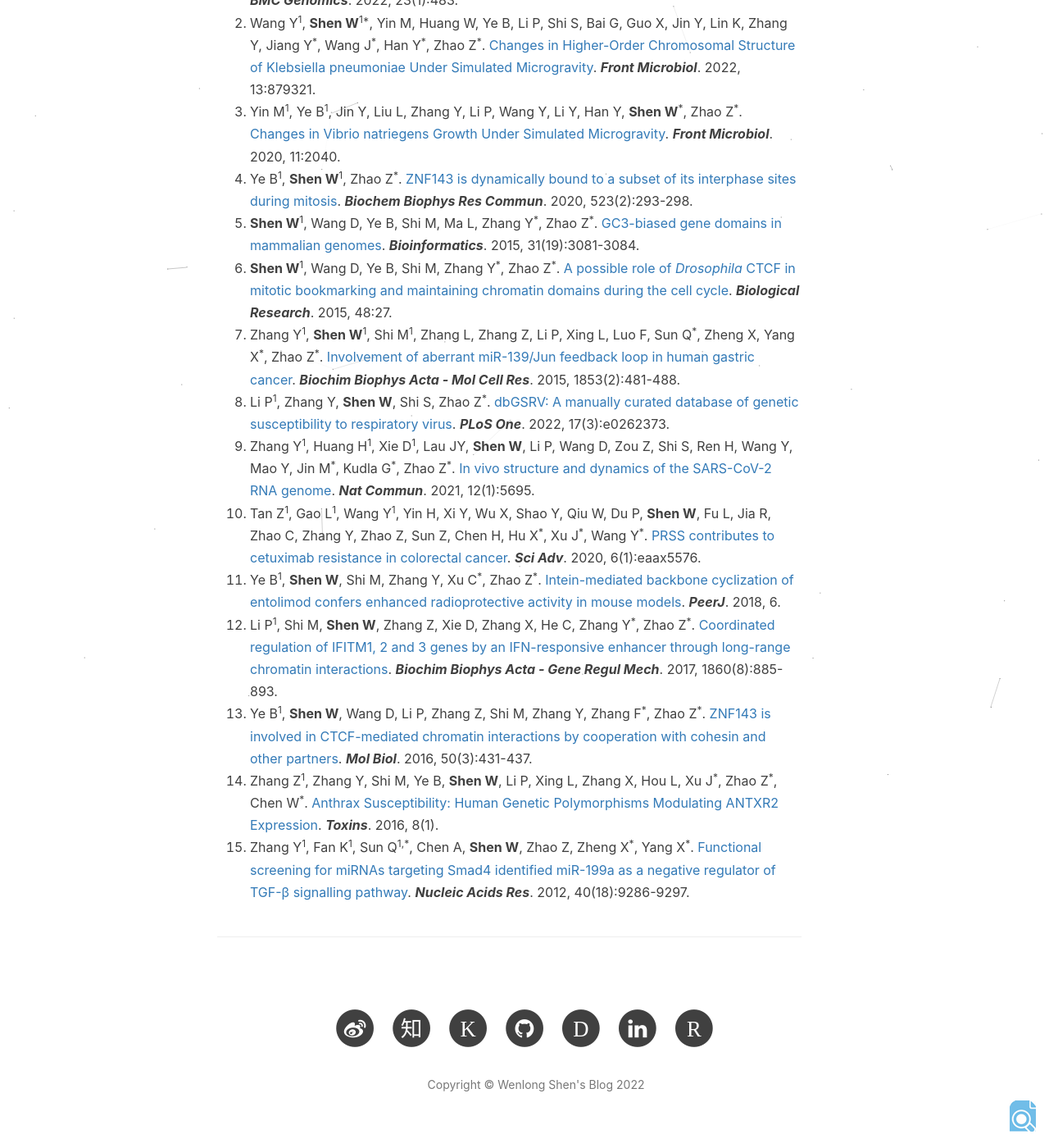
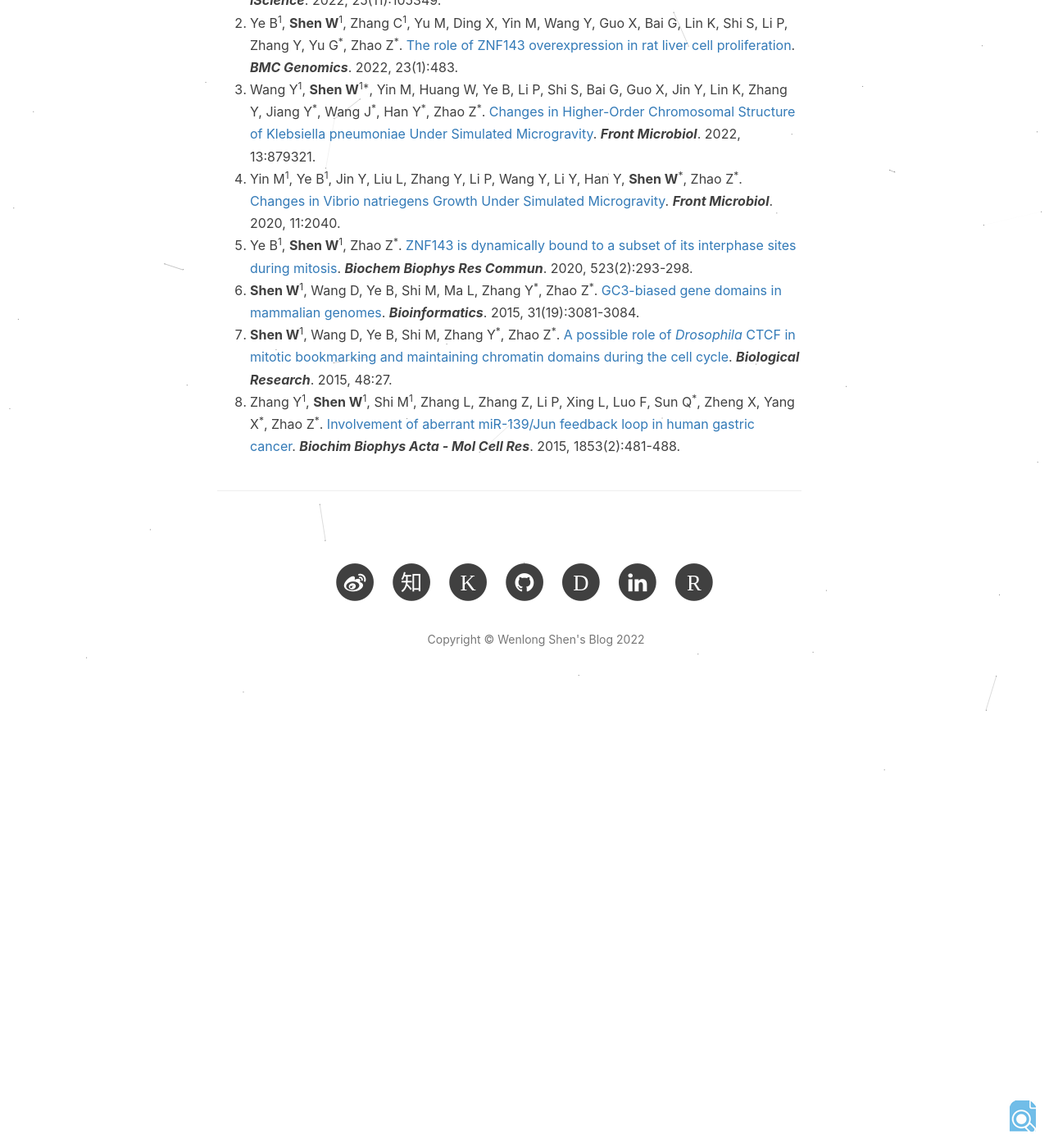
Before and after one commit to WenlongShen/WenlongShen.github.io, a Jekyll site: the page built from resume.html, in a window 1280 px wide and 1400 px high, scrolled down 1368 px. Shown: the whole window at 82% size. Built offline with Jekyll 4.4.1, drawn with Linux system fonts in a browser that asks for light colours; comment, search, counter and statistics services are not loaded; after the commit the page ends 2224 px from its top, so only the background shows below that; some of the changed text lies outside the part shown.

Commit message:
Update resume.html

```diff
--- a/resume.html
+++ b/resume.html
@@ -51,6 +51,7 @@
     <hr>
     <h3 id="文章成果">文章成果</h3>
       <ol>
+        <li><strong>Shen W</strong><sup>1</sup>, Zhang Y<sup>1*</sup>, Shi M, Ye B, Yin M, Li P, Shi S, Jin Y, Zhang Z, Zhang MQ, Chen Y<sup>*</sup>, Zhao Z<sup>*</sup>. <a target="_blank" href="https://www.cell.com/iscience/fulltext/S2589-0042(22)01621-2">Profiling and characterization of constitutive chromatin-enriched RNAs</a>. <strong><em>iScience</em></strong>. 2022, 25(11):105349.</li>
         <li>Ye B<sup>1</sup>, <strong>Shen W</strong><sup>1</sup>, Zhang C<sup>1</sup>, Yu M, Ding X, Yin M, Wang Y, Guo X, Bai G, Lin K, Shi S, Li P, Zhang Y, Yu G<sup>*</sup>, Zhao Z<sup>*</sup>. <a target="_blank" href="https://bmcgenomics.biomedcentral.com/articles/10.1186/s12864-022-08714-2">The role of ZNF143 overexpression in rat liver cell proliferation</a>. <strong><em>BMC Genomics</em></strong>. 2022, 23(1):483.</li>
         <li>Wang Y<sup>1</sup>, <strong>Shen W</strong><sup>1*</sup>, Yin M, Huang W, Ye B, Li P, Shi S, Bai G, Guo X, Jin Y, Lin K, Zhang Y, Jiang Y<sup>*</sup>, Wang J<sup>*</sup>, Han Y<sup>*</sup>, Zhao Z<sup>*</sup>. <a target="_blank" href="https://www.frontiersin.org/articles/10.3389/fmicb.2022.879321/full">Changes in Higher-Order Chromosomal Structure of Klebsiella pneumoniae Under Simulated Microgravity</a>. <strong><em>Front Microbiol</em></strong>. 2022, 13:879321.</li>
         <li>Yin M<sup>1</sup>, Ye B<sup>1</sup>, Jin Y, Liu L, Zhang Y, Li P, Wang Y, Li Y, Han Y, <strong>Shen W</strong><sup>*</sup>, Zhao Z<sup>*</sup>. <a target="_blank" href="https://www.frontiersin.org/articles/10.3389/fmicb.2020.02040/full">Changes in Vibrio natriegens Growth Under Simulated Microgravity</a>. <strong><em>Front Microbiol</em></strong>. 2020, 11:2040.</li>
@@ -58,14 +59,6 @@
         <li><strong>Shen W</strong><sup>1</sup>, Wang D, Ye B, Shi M, Ma L, Zhang Y<sup>*</sup>, Zhao Z<sup>*</sup>. <a target="_blank" href="http://bioinformatics.oxfordjournals.org/content/31/19/3081">GC3-biased gene domains in mammalian genomes</a>. <strong><em>Bioinformatics</em></strong>. 2015, 31(19):3081-3084.</li>
         <li><strong>Shen W</strong><sup>1</sup>, Wang D, Ye B, Shi M, Zhang Y<sup>*</sup>, Zhao Z<sup>*</sup>. <a target="_blank" href="http://biolres.biomedcentral.com/articles/10.1186/s40659-015-0019-6">A possible role of <em>Drosophila</em> CTCF in mitotic bookmarking and maintaining chromatin domains during the cell cycle</a>. <strong><em>Biological Research</em></strong>. 2015, 48:27.</li>
         <li>Zhang Y<sup>1</sup>, <strong>Shen W</strong><sup>1</sup>, Shi M<sup>1</sup>, Zhang L, Zhang Z, Li P, Xing L, Luo F, Sun Q<sup>*</sup>, Zheng X, Yang X<sup>*</sup>, Zhao Z<sup>*</sup>. <a target="_blank" href="http://www.sciencedirect.com/science/article/pii/S0167488914004303">Involvement of aberrant miR-139/Jun feedback loop in human gastric cancer</a>. <strong><em>Biochim Biophys Acta - Mol Cell Res</em></strong>. 2015, 1853(2):481-488.</li>
-        <li>Li P<sup>1</sup>, Zhang Y, <strong>Shen W</strong>, Shi S, Zhao Z<sup>*</sup>. <a target="_blank" href="https://journals.plos.org/plosone/article?id=10.1371/journal.pone.0262373">dbGSRV: A manually curated database of genetic susceptibility to respiratory virus</a>. <strong><em>PLoS One</em></strong>. 2022, 17(3):e0262373.</li>
-        <li>Zhang Y<sup>1</sup>, Huang H<sup>1</sup>, Xie D<sup>1</sup>, Lau JY, <strong>Shen W</strong>, Li P, Wang D, Zou Z, Shi S, Ren H, Wang Y, Mao Y, Jin M<sup>*</sup>, Kudla G<sup>*</sup>, Zhao Z<sup>*</sup>. <a target="_blank" href="https://www.nature.com/articles/s41467-021-25999-1">In vivo structure and dynamics of the SARS-CoV-2 RNA genome</a>. <strong><em>Nat Commun</em></strong>. 2021, 12(1):5695.</li>
-        <li>Tan Z<sup>1</sup>, Gao L<sup>1</sup>, Wang Y<sup>1</sup>, Yin H, Xi Y, Wu X, Shao Y, Qiu W, Du P, <strong>Shen W</strong>, Fu L, Jia R, Zhao C, Zhang Y, Zhao Z, Sun Z, Chen H, Hu X<sup>*</sup>, Xu J<sup>*</sup>, Wang Y<sup>*</sup>. <a target="_blank" href="https://advances.sciencemag.org/content/6/1/eaax5576/">PRSS contributes to cetuximab resistance in colorectal cancer</a>. <strong><em>Sci Adv</em></strong>. 2020, 6(1):eaax5576.</li>
-        <li>Ye B<sup>1</sup>, <strong>Shen W</strong>, Shi M, Zhang Y, Xu C<sup>*</sup>, Zhao Z<sup>*</sup>. <a target="_blank" href="https://peerj.com/articles/5043/">Intein-mediated backbone cyclization of entolimod confers enhanced radioprotective activity in mouse models</a>. <strong><em>PeerJ</em></strong>. 2018, 6.</li>
-        <li>Li P<sup>1</sup>, Shi M, <strong>Shen W</strong>, Zhang Z, Xie D, Zhang X, He C, Zhang Y<sup>*</sup>, Zhao Z<sup>*</sup>. <a target="_blank" href="http://www.sciencedirect.com/science/article/pii/S1874939917300299">Coordinated regulation of IFITM1, 2 and 3 genes by an IFN-responsive enhancer through long-range chromatin interactions</a>. <strong><em>Biochim Biophys Acta - Gene Regul Mech</em></strong>. 2017, 1860(8):885-893.</li>
-        <li>Ye B<sup>1</sup>, <strong>Shen W</strong>, Wang D, Li P, Zhang Z, Shi M, Zhang Y, Zhang F<sup>*</sup>, Zhao Z<sup>*</sup>. <a target="_blank" href="https://link.springer.com/article/10.1134%2FS0026893316030031">ZNF143 is involved in CTCF-mediated chromatin interactions by cooperation with cohesin and other partners</a>. <strong><em>Mol Biol</em></strong>. 2016, 50(3):431-437.</li>
-        <li>Zhang Z<sup>1</sup>, Zhang Y, Shi M, Ye B, <strong>Shen W</strong>, Li P, Xing L, Zhang X, Hou L, Xu J<sup>*</sup>, Zhao Z<sup>*</sup>, Chen W<sup>*</sup>. <a target="_blank" href="http://www.mdpi.com/resolver?pii=toxins8010001">Anthrax Susceptibility: Human Genetic Polymorphisms Modulating ANTXR2 Expression</a>. <strong><em>Toxins</em></strong>. 2016, 8(1).</li>
-        <li>Zhang Y<sup>1</sup>, Fan K<sup>1</sup>, Sun Q<sup>1,*</sup>, Chen A, <strong>Shen W</strong>, Zhao Z, Zheng X<sup>*</sup>, Yang X<sup>*</sup>. <a target="_blank" href="http://nar.oxfordjournals.org/content/40/18/9286.long">Functional screening for miRNAs targeting Smad4 identified miR-199a as a negative regulator of TGF-β signalling pathway</a>. <strong><em>Nucleic Acids Res</em></strong>. 2012, 40(18):9286-9297.</li>
     </ol>
     <hr>
 </div>
@@ -111,6 +104,7 @@
     <hr>
     <h3 id="Publications">Publications</h3>
       <ol>
+        <li><strong>Shen W</strong><sup>1</sup>, Zhang Y<sup>1*</sup>, Shi M, Ye B, Yin M, Li P, Shi S, Jin Y, Zhang Z, Zhang MQ, Chen Y<sup>*</sup>, Zhao Z<sup>*</sup>. <a target="_blank" href="https://www.cell.com/iscience/fulltext/S2589-0042(22)01621-2">Profiling and characterization of constitutive chromatin-enriched RNAs</a>. <strong><em>iScience</em></strong>. 2022, 25(11):105349.</li>
         <li>Ye B<sup>1</sup>, <strong>Shen W</strong><sup>1</sup>, Zhang C<sup>1</sup>, Yu M, Ding X, Yin M, Wang Y, Guo X, Bai G, Lin K, Shi S, Li P, Zhang Y, Yu G<sup>*</sup>, Zhao Z<sup>*</sup>. <a target="_blank" href="https://bmcgenomics.biomedcentral.com/articles/10.1186/s12864-022-08714-2">The role of ZNF143 overexpression in rat liver cell proliferation</a>. <strong><em>BMC Genomics</em></strong>. 2022, 23(1):483.</li>
         <li>Wang Y<sup>1</sup>, <strong>Shen W</strong><sup>1*</sup>, Yin M, Huang W, Ye B, Li P, Shi S, Bai G, Guo X, Jin Y, Lin K, Zhang Y, Jiang Y<sup>*</sup>, Wang J<sup>*</sup>, Han Y<sup>*</sup>, Zhao Z<sup>*</sup>. <a target="_blank" href="https://www.frontiersin.org/articles/10.3389/fmicb.2022.879321/full">Changes in Higher-Order Chromosomal Structure of Klebsiella pneumoniae Under Simulated Microgravity</a>. <strong><em>Front Microbiol</em></strong>. 2022, 13:879321.</li>
         <li>Yin M<sup>1</sup>, Ye B<sup>1</sup>, Jin Y, Liu L, Zhang Y, Li P, Wang Y, Li Y, Han Y, <strong>Shen W</strong><sup>*</sup>, Zhao Z<sup>*</sup>. <a target="_blank" href="https://www.frontiersin.org/articles/10.3389/fmicb.2020.02040/full">Changes in Vibrio natriegens Growth Under Simulated Microgravity</a>. <strong><em>Front Microbiol</em></strong>. 2020, 11:2040.</li>
@@ -118,14 +112,6 @@
         <li><strong>Shen W</strong><sup>1</sup>, Wang D, Ye B, Shi M, Ma L, Zhang Y<sup>*</sup>, Zhao Z<sup>*</sup>. <a target="_blank" href="http://bioinformatics.oxfordjournals.org/content/31/19/3081">GC3-biased gene domains in mammalian genomes</a>. <strong><em>Bioinformatics</em></strong>. 2015, 31(19):3081-3084.</li>
         <li><strong>Shen W</strong><sup>1</sup>, Wang D, Ye B, Shi M, Zhang Y<sup>*</sup>, Zhao Z<sup>*</sup>. <a target="_blank" href="http://biolres.biomedcentral.com/articles/10.1186/s40659-015-0019-6">A possible role of <em>Drosophila</em> CTCF in mitotic bookmarking and maintaining chromatin domains during the cell cycle</a>. <strong><em>Biological Research</em></strong>. 2015, 48:27.</li>
         <li>Zhang Y<sup>1</sup>, <strong>Shen W</strong><sup>1</sup>, Shi M<sup>1</sup>, Zhang L, Zhang Z, Li P, Xing L, Luo F, Sun Q<sup>*</sup>, Zheng X, Yang X<sup>*</sup>, Zhao Z<sup>*</sup>. <a target="_blank" href="http://www.sciencedirect.com/science/article/pii/S0167488914004303">Involvement of aberrant miR-139/Jun feedback loop in human gastric cancer</a>. <strong><em>Biochim Biophys Acta - Mol Cell Res</em></strong>. 2015, 1853(2):481-488.</li>
-        <li>Li P<sup>1</sup>, Zhang Y, <strong>Shen W</strong>, Shi S, Zhao Z<sup>*</sup>. <a target="_blank" href="https://journals.plos.org/plosone/article?id=10.1371/journal.pone.0262373">dbGSRV: A manually curated database of genetic susceptibility to respiratory virus</a>. <strong><em>PLoS One</em></strong>. 2022, 17(3):e0262373.</li>
-        <li>Zhang Y<sup>1</sup>, Huang H<sup>1</sup>, Xie D<sup>1</sup>, Lau JY, <strong>Shen W</strong>, Li P, Wang D, Zou Z, Shi S, Ren H, Wang Y, Mao Y, Jin M<sup>*</sup>, Kudla G<sup>*</sup>, Zhao Z<sup>*</sup>. <a target="_blank" href="https://www.nature.com/articles/s41467-021-25999-1">In vivo structure and dynamics of the SARS-CoV-2 RNA genome</a>. <strong><em>Nat Commun</em></strong>. 2021, 12(1):5695.</li>
-        <li>Tan Z<sup>1</sup>, Gao L<sup>1</sup>, Wang Y<sup>1</sup>, Yin H, Xi Y, Wu X, Shao Y, Qiu W, Du P, <strong>Shen W</strong>, Fu L, Jia R, Zhao C, Zhang Y, Zhao Z, Sun Z, Chen H, Hu X<sup>*</sup>, Xu J<sup>*</sup>, Wang Y<sup>*</sup>. <a target="_blank" href="https://advances.sciencemag.org/content/6/1/eaax5576/">PRSS contributes to cetuximab resistance in colorectal cancer</a>. <strong><em>Sci Adv</em></strong>. 2020, 6(1):eaax5576.</li>
-        <li>Ye B<sup>1</sup>, <strong>Shen W</strong>, Shi M, Zhang Y, Xu C<sup>*</sup>, Zhao Z<sup>*</sup>. <a target="_blank" href="https://peerj.com/articles/5043/">Intein-mediated backbone cyclization of entolimod confers enhanced radioprotective activity in mouse models</a>. <strong><em>PeerJ</em></strong>. 2018, 6.</li>
-        <li>Li P<sup>1</sup>, Shi M, <strong>Shen W</strong>, Zhang Z, Xie D, Zhang X, He C, Zhang Y<sup>*</sup>, Zhao Z<sup>*</sup>. <a target="_blank" href="http://www.sciencedirect.com/science/article/pii/S1874939917300299">Coordinated regulation of IFITM1, 2 and 3 genes by an IFN-responsive enhancer through long-range chromatin interactions</a>. <strong><em>Biochim Biophys Acta - Gene Regul Mech</em></strong>. 2017, 1860(8):885-893.</li>
-        <li>Ye B<sup>1</sup>, <strong>Shen W</strong>, Wang D, Li P, Zhang Z, Shi M, Zhang Y, Zhang F<sup>*</sup>, Zhao Z<sup>*</sup>. <a target="_blank" href="https://link.springer.com/article/10.1134%2FS0026893316030031">ZNF143 is involved in CTCF-mediated chromatin interactions by cooperation with cohesin and other partners</a>. <strong><em>Mol Biol</em></strong>. 2016, 50(3):431-437.</li>
-        <li>Zhang Z<sup>1</sup>, Zhang Y, Shi M, Ye B, <strong>Shen W</strong>, Li P, Xing L, Zhang X, Hou L, Xu J<sup>*</sup>, Zhao Z<sup>*</sup>, Chen W<sup>*</sup>. <a target="_blank" href="http://www.mdpi.com/resolver?pii=toxins8010001">Anthrax Susceptibility: Human Genetic Polymorphisms Modulating ANTXR2 Expression</a>. <strong><em>Toxins</em></strong>. 2016, 8(1).</li>
-        <li>Zhang Y<sup>1</sup>, Fan K<sup>1</sup>, Sun Q<sup>1,*</sup>, Chen A, <strong>Shen W</strong>, Zhao Z, Zheng X<sup>*</sup>, Yang X<sup>*</sup>. <a target="_blank" href="http://nar.oxfordjournals.org/content/40/18/9286.long">Functional screening for miRNAs targeting Smad4 identified miR-199a as a negative regulator of TGF-β signalling pathway</a>. <strong><em>Nucleic Acids Res</em></strong>. 2012, 40(18):9286-9297.</li>
     </ol>
     <hr>
 </div>
```
